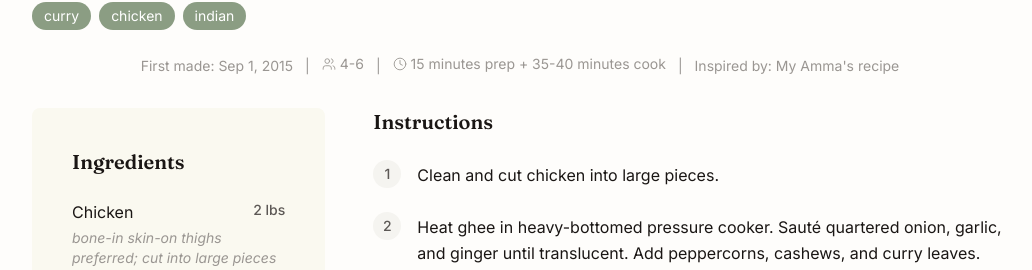
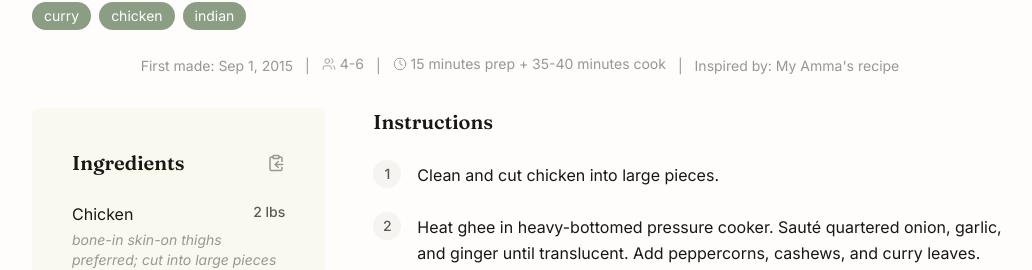
Before and after one commit to makto-toruk/recipe-architect, a Next.js app: page /recipes/ammas-chicken-curry in a window 1280 px wide. Shown: the part 805-1075 px from the top of the page, without its empty margins (120-1152 px from the left). Built offline with nearby package versions, Linux system fonts and the light colour scheme.

Commit message:
copy ingredients

```diff
--- a/components/SiteHeader.tsx
+++ b/components/SiteHeader.tsx
@@ -148,7 +148,7 @@ export default function SiteHeader({
       {/* Slide-down menu */}
       {open && (
         <nav
-          className="absolute top-full right-4 mt-2 w-40 rounded-lg shadow-lg ring-1"
+          className="absolute top-full right-4 mt-2 w-40 rounded-lg shadow-lg ring-1 z-50"
           style={{
             backgroundColor: 'var(--color-cream-lightest)',
             borderColor: 'var(--color-border-subtle)',
--- a/components/recipe-display/RecipeIngredients.tsx
+++ b/components/recipe-display/RecipeIngredients.tsx
@@ -1,4 +1,7 @@
+import { useState } from "react";
+import { ClipboardCopy, ClipboardCheck } from "lucide-react";
 import type { Ingredient } from "@/lib/recipe-types";
+import { formatIngredientsForClipboard, copyToClipboard } from "@/components/utils/copyIngredientsToClipboard";
 
 interface Props {
   ingredients: Ingredient[];
@@ -13,6 +16,16 @@ export default function RecipeIngredients({
   checkedIngredients = new Set(),
   onIngredientCheck,
 }: Props) {
+  const [copyStatus, setCopyStatus] = useState<'idle' | 'copied' | 'error'>('idle');
+
+  // Handler for copy button
+  const handleCopyIngredients = async () => {
+    const formattedText = formatIngredientsForClipboard(ingredients);
+    const success = await copyToClipboard(formattedText);
+    setCopyStatus(success ? 'copied' : 'error');
+    setTimeout(() => setCopyStatus('idle'), 2000);
+  };
+
   // Group ingredients by their group field, preserving order
   const groupedIngredients = ingredients.reduce(
     (acc, ing) => {
@@ -34,8 +47,9 @@ export default function RecipeIngredients({
 
   return (
     <section className="mb-6 lg:mb-0 recipe-section-alt">
+      <div className="flex items-center justify-between mb-6">
         <h2
-        className="text-xl font-semibold mb-6"
+          className="text-xl font-semibold"
           style={{
             fontFamily: "'Fraunces', Georgia, serif",
             color: 'var(--color-text-primary)'
@@ -43,6 +57,46 @@ export default function RecipeIngredients({
         >
           Ingredients
         </h2>
+
+        {!focusModeEnabled && (
+          <button
+            onClick={handleCopyIngredients}
+            disabled={copyStatus !== 'idle'}
+            className="p-1.5 -mr-1.5 rounded-md transition-all duration-200"
+            style={{
+              backgroundColor: 'transparent',
+              color: copyStatus === 'copied'
+                ? 'var(--color-sage-green)'
+                : 'var(--color-text-muted)',
+              transform: copyStatus === 'copied' ? 'scale(1.1)' : 'scale(1)',
+              opacity: copyStatus === 'error' ? 0.5 : 1,
+            }}
+            onMouseEnter={(e) => {
+              if (copyStatus === 'idle') {
+                e.currentTarget.style.color = 'var(--color-text-secondary)';
+              }
+            }}
+            onMouseLeave={(e) => {
+              if (copyStatus === 'idle') {
+                e.currentTarget.style.color = 'var(--color-text-muted)';
+              }
+            }}
+            aria-label={
+              copyStatus === 'copied'
+                ? 'Copied to clipboard'
+                : copyStatus === 'error'
+                ? 'Failed to copy'
+                : 'Copy ingredient list to clipboard'
+            }
+          >
+            {copyStatus === 'copied' ? (
+              <ClipboardCheck size={18} />
+            ) : (
+              <ClipboardCopy size={18} />
+            )}
+          </button>
+        )}
+      </div>
 
       {sortedGroups.map((groupName, groupIdx) => (
         <div key={groupName || `group-${groupIdx}`} className="mb-8">
--- /dev/null
+++ b/components/utils/copyIngredientsToClipboard.ts
@@ -0,0 +1,109 @@
+import type { Ingredient } from "@/lib/recipe-types";
+
+/**
+ * Groups ingredients by their group field, preserving order.
+ * Returns array of [groupName, ingredients[]] tuples.
+ * Ungrouped ingredients come first (empty string key), then named groups.
+ */
+function groupIngredients(ingredients: Ingredient[]): [string, Ingredient[]][] {
+  // Group by group field
+  const grouped = ingredients.reduce(
+    (acc, ing) => {
+      const groupName = ing.group || "";
+      if (!acc[groupName]) {
+        acc[groupName] = [];
+      }
+      acc[groupName].push(ing);
+      return acc;
+    },
+    {} as Record<string, Ingredient[]>
+  );
+
+  // Preserve order: ungrouped first, then named groups
+  const allGroups = Object.keys(grouped);
+  const emptyGroup = allGroups.filter((g) => g === "");
+  const namedGroups = allGroups.filter((g) => g !== "");
+  const sortedGroups = [...emptyGroup, ...namedGroups];
+
+  return sortedGroups.map((groupName) => [groupName, grouped[groupName]]);
+}
+
+/**
+ * Formats a single ingredient for clipboard.
+ * Format: "- {name} ({quantity} {unit})" or "- {name}" if no quantity/unit
+ */
+function formatIngredient(ingredient: Ingredient): string {
+  const { name, quantity, unit } = ingredient;
+
+  // Build quantity string (quantity + unit, trimmed)
+  const quantityParts = [quantity, unit].filter(Boolean).join(" ").trim();
+
+  // If we have quantity/unit, include in parentheses
+  if (quantityParts) {
+    return `- ${name} (${quantityParts})`;
+  }
+
+  // Otherwise just the name
+  return `- ${name}`;
+}
+
+/**
+ * Formats ingredient list for clipboard.
+ * Creates markdown bullet list with section headers (plain text, no ###).
+ * Excludes cooking notes (only includes name, quantity, unit).
+ */
+export function formatIngredientsForClipboard(ingredients: Ingredient[]): string {
+  const groupedIngredients = groupIngredients(ingredients);
+  const sections: string[] = [];
+
+  for (const [groupName, items] of groupedIngredients) {
+    const sectionLines: string[] = [];
+
+    // Add group header if named (plain text, no markdown formatting)
+    if (groupName) {
+      sectionLines.push(`${groupName}:`);
+      sectionLines.push(""); // Blank line after header
+    }
+
+    // Format each ingredient (excluding notes)
+    const formattedItems = items.map(formatIngredient);
+    sectionLines.push(...formattedItems);
+
+    sections.push(sectionLines.join("\n"));
+  }
+
+  // Join sections with double newlines
+  return sections.join("\n\n");
+}
+
+/**
+ * Copies text to clipboard using modern API with fallback.
+ * Returns true on success, false on failure.
+ */
+export async function copyToClipboard(text: string): Promise<boolean> {
+  try {
+    // Try modern Clipboard API first
+    if (navigator.clipboard && navigator.clipboard.writeText) {
+      await navigator.clipboard.writeText(text);
+      return true;
+    }
+
+    // Fallback for older browsers
+    const textarea = document.createElement("textarea");
+    textarea.value = text;
+    textarea.style.position = "fixed";
+    textarea.style.left = "-9999px";
+    textarea.style.top = "0";
+    document.body.appendChild(textarea);
+    textarea.focus();
+    textarea.select();
+
+    const successful = document.execCommand("copy");
+    document.body.removeChild(textarea);
+
+    return successful;
+  } catch (err) {
+    console.warn("Failed to copy to clipboard:", err);
+    return false;
+  }
+}
```
Lines whose indentation alone changed are shown as unchanged.
